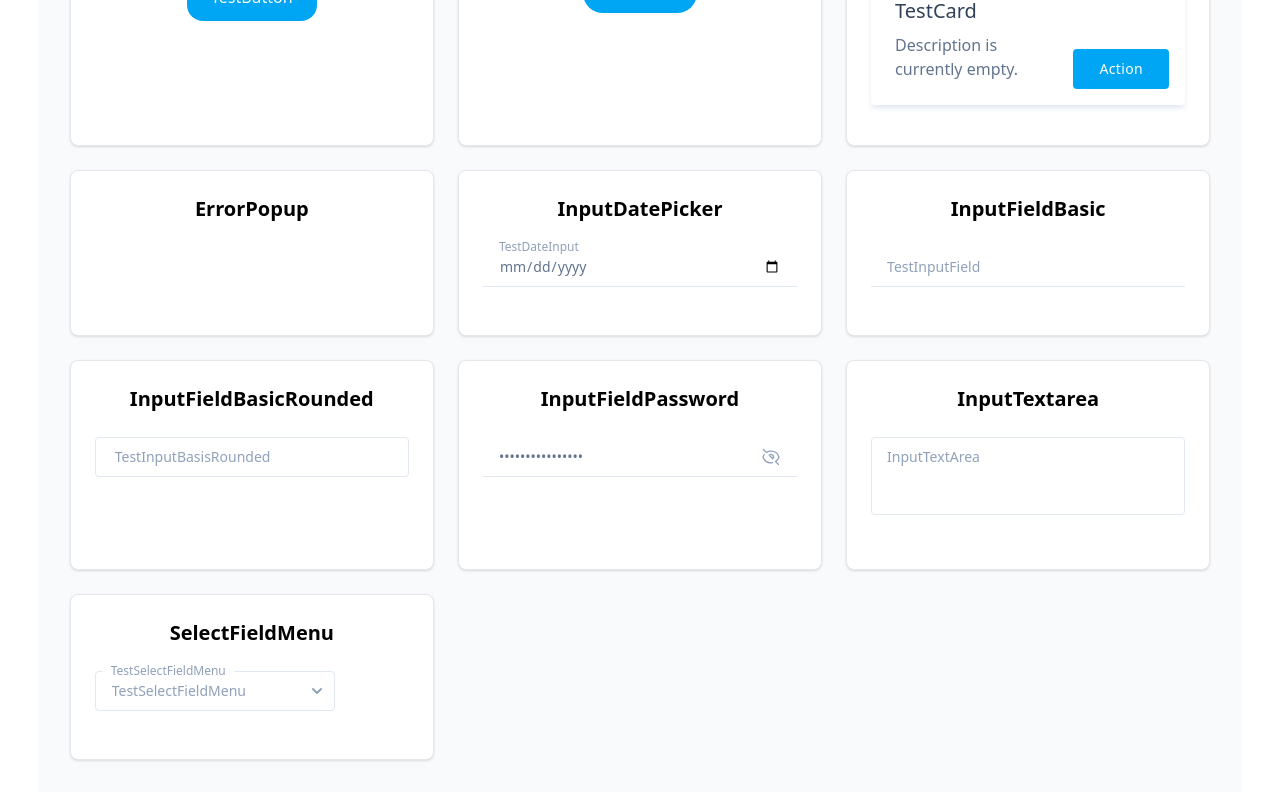
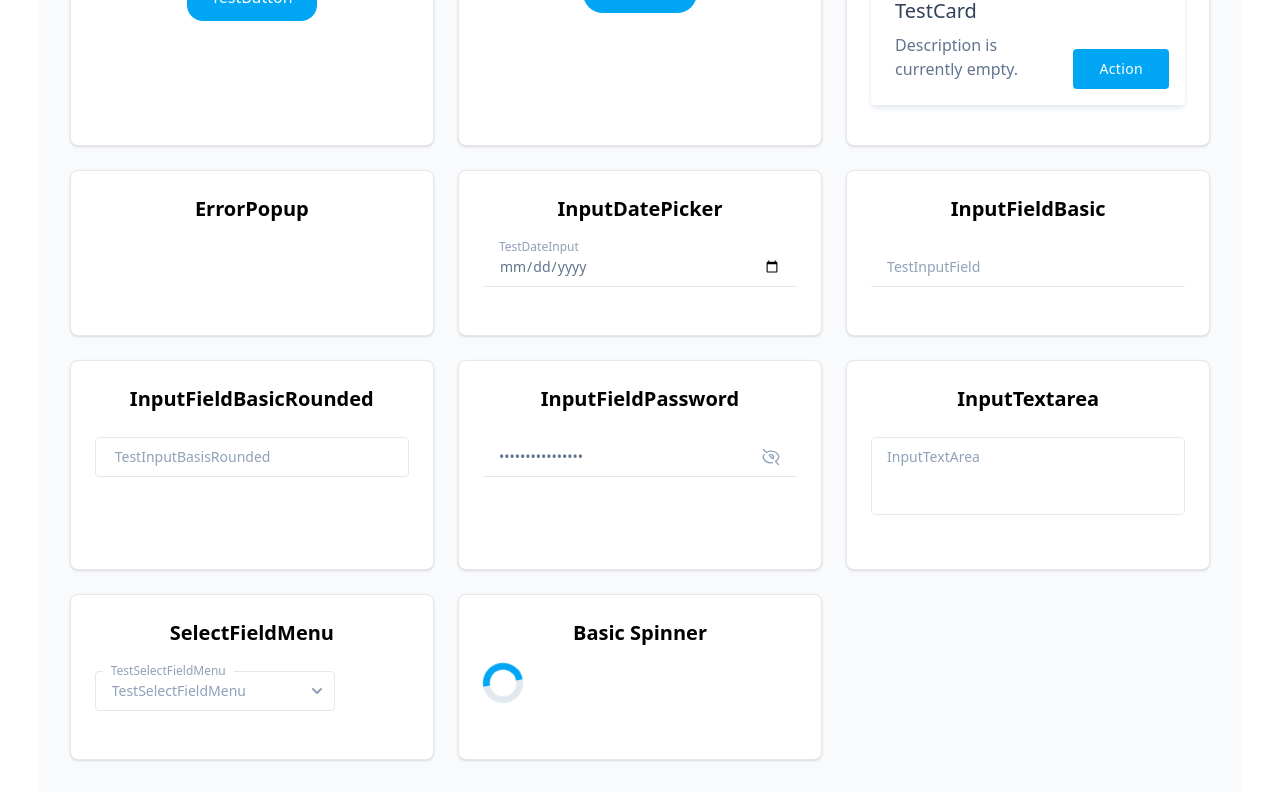
Before and after one commit to marcohoegen/TWP_KonferenzTool, a React app in the folder frontend/: page /componentshowcase in a window 1280 px wide. Shown: the part 782-1582 px from the top of the page. Built offline with nearby package versions, Linux system fonts and the light colour scheme; the HTML template or start-up script is replaced by a standard one.

Commit message:
Added basic loading spinner.

```diff
--- /dev/null
+++ b/frontend/src/common/BasicSpinner.tsx
@@ -0,0 +1,34 @@
+import React from "react";
+
+export default function SpinnerXlBasicHalf() {
+  return (
+    <>
+      {/*<!-- Component: Basic xl sized 1/2 spinner  --> */}
+      <svg
+        viewBox="0 0 24 24"
+        fill="none"
+        xmlns="http://www.w3.org/2000/svg"
+        aria-labelledby="title-04a desc-04a"
+        aria-live="polite"
+        aria-busy="true"
+        className="animate h-10 w-10 animate-spin"
+      >
+        <title id="title-04a">Icon title</title>
+        <desc id="desc-04a">Some desc</desc>
+        <circle
+          cx="12"
+          cy="12"
+          r="10"
+          className="stroke-slate-200"
+          strokeWidth="4"
+        />
+        <path
+          d="M12 22C14.6522 22 17.1957 20.9464 19.0711 19.0711C20.9464 17.1957 22 14.6522 22 12C22 9.34784 20.9464 6.8043 19.0711 4.92893C17.1957 3.05357 14.6522 2 12 2"
+          className="stroke-sky-500"
+          strokeWidth="4"
+        />
+      </svg>
+      {/*<!-- End Basic xl sized 1/2 spinner  --> */}
+    </>
+  );
+}
--- a/frontend/src/pages/ComponentShowcase.tsx
+++ b/frontend/src/pages/ComponentShowcase.tsx
@@ -1,4 +1,5 @@
 import confeedlogo from "../assets/confeedlogo.svg";
+import BasicSpinner from "../common/BasicSpinner";
 import ButtonGreenRed from "../common/ButtonGreenRed";
 import ButtonImport from "../common/ButtonImport";
 import ButtonLoadingAnimated from "../common/ButtonLoadingAnimated";
@@ -114,6 +115,11 @@ const ComponentShowCase = () => {
               ]}
             ></SelectFieldMenu>
           </div>
+          <div className="p-6 bg-white border border-gray-200 rounded-lg shadow-sm">
+            <h3 className="text-xl font-semibold mb-4">Basic Spinner</h3>
+
+            <BasicSpinner />
+          </div>
         </div>
       </section>
     </div>
```
